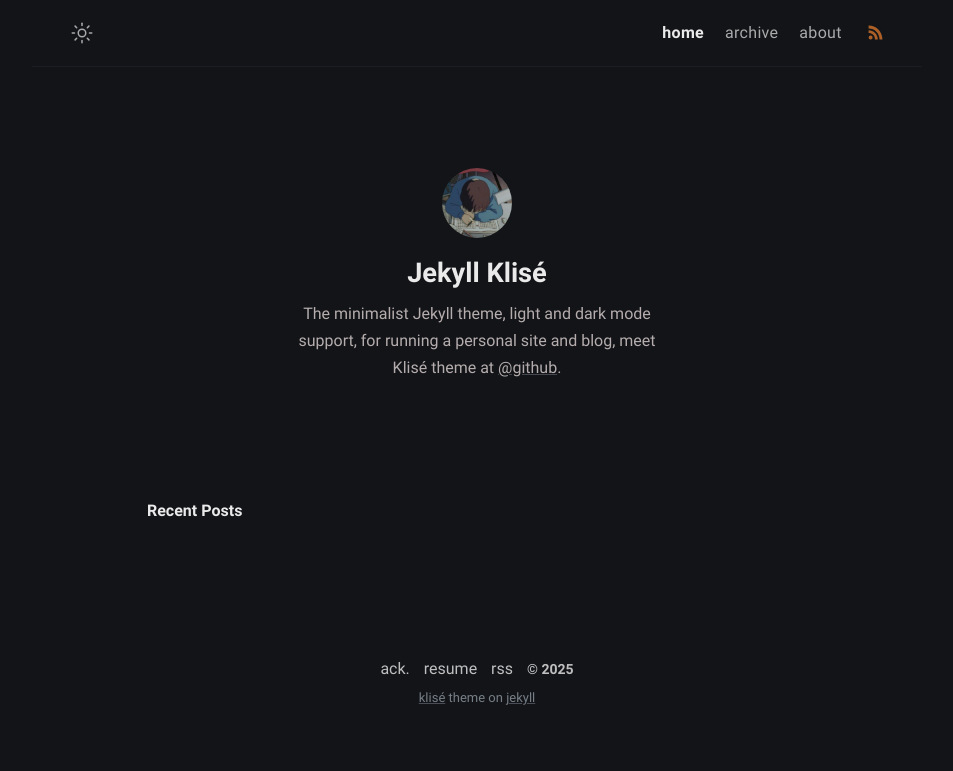
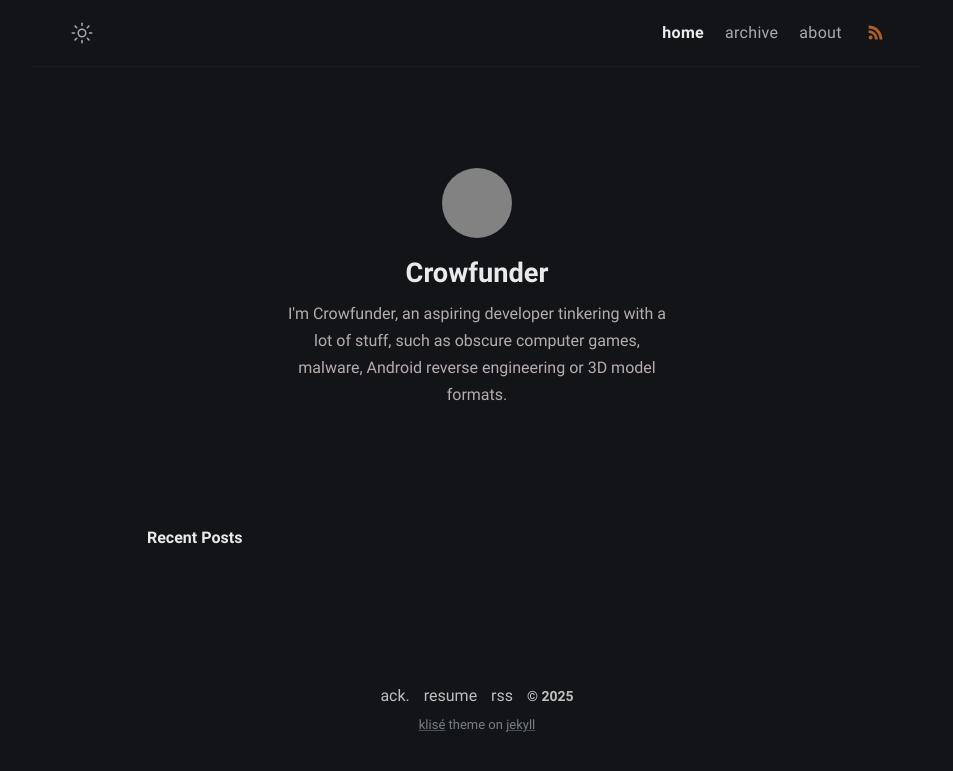
Before and after one commit to Crowfunder/crowfunder.github.io, a Jekyll site: the page built from index.md, in a window 1280 px wide. Shown: the top 771 px of the page, without its empty margins (163-1116 px from the left). Built offline with Jekyll 4.4.1, drawn with Linux system fonts in a browser that asks for light colours; grey boxes are pictures that could not be loaded.

Commit message:
Update site configuration for Crowfunder's Blog

```diff
--- a/_config.yml
+++ b/_config.yml
@@ -1,29 +1,26 @@
 # Site settings
-title: Klise Theme # site title
+title: Crowfunder's Blog # site title
 description: >- # site description
-  He's writing in Bahasa about web technology and experience as a journal
-  for documentation things that he learned, meet him <a href="https://github.com/piharpi" target="_blank" rel="noopener">@github</a>.
+
 lang: en-US # default lang
-timezone: Asia/Jakarta # set your timezone
+timezone: Europe/Warsaw # set your timezone
 image: assets/img/ogp.png # This image used for Open Graph more info https://ogp.me/
-repo: https://github.com/piharpi/jekyll-klise # site repo [optional]
+repo: https://github.com/crowfunder/crowfunder.github.io # site repo [optional]
 mode: dark # default theme "dark" | "light"
 
 # Profile settings
 author:
-  name: Jekyll Klisé # author name
+  name: Crowfunder # author name
   bio: >- # tell to the world
-    The minimalist Jekyll theme, light and dark mode support, for running a personal site and blog,
-    meet Klisé theme at <a href="https://github.com/piharpi/jekyll-klise" target="_blank" rel="noopener">@github</a>.
-  username: username # general username
-  github: github_username # github username
-  twitter: twitter_username # twitter username
-  facebook: facebook_username # facebook username
-  email: your-email@email.com # email adress
-  avatar: /assets/img/avatar.jpg # change with your own avatar
+      I'm Crowfunder, an aspiring developer tinkering with a lot of stuff, such as obscure computer games, malware,
+      Android reverse engineering or 3D model formats.
+  username: Crowfunder # general username
+  github: Crowfunder # github username
+  email: crowfunder@duck.com # email adress
+  avatar: https://avatars.githubusercontent.com/u/52300171 # change with your own avatar
 
 # URL settings
-url: "https://klise.now.sh" #
+url: "https://crowfunder.github.io" #
 baseurl:
 permalink: /:title/
 google_analytics: # leave it blank if not wish
```
